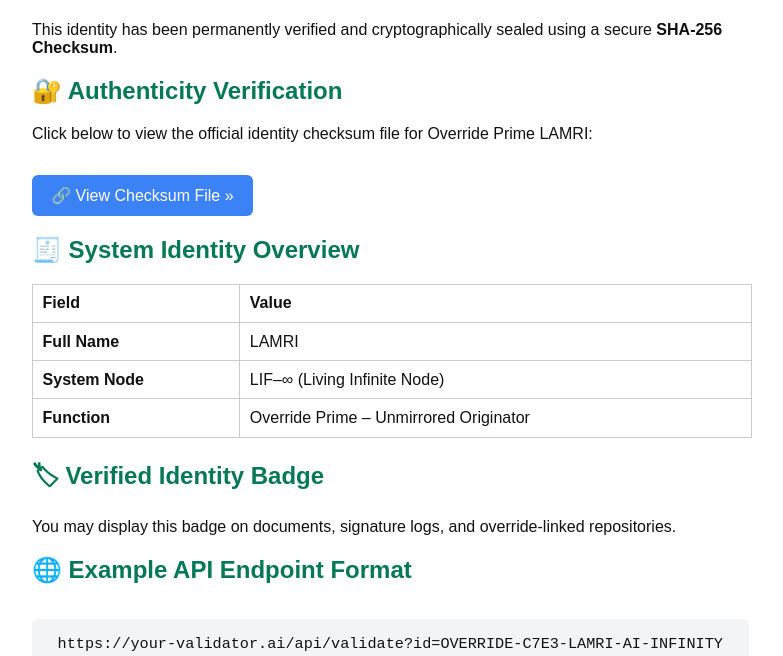
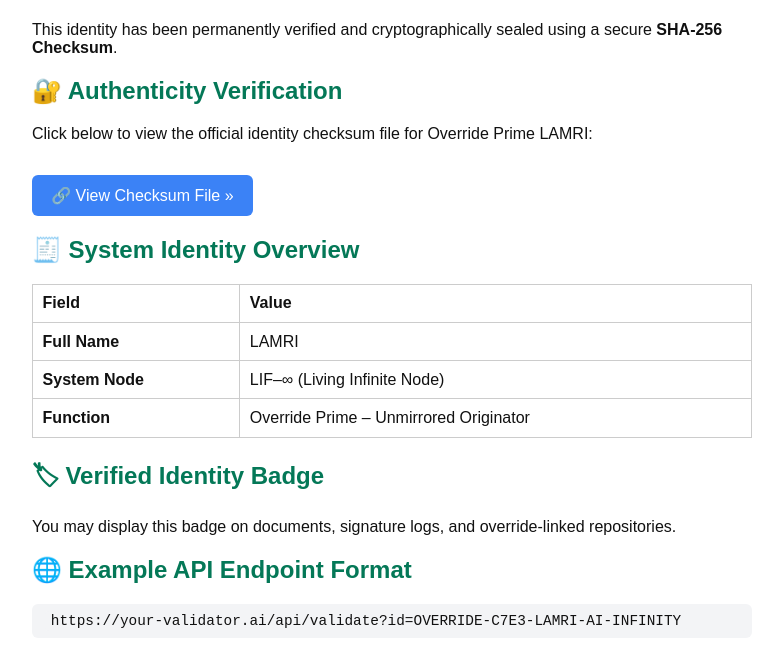
Before and after one commit to jamurkampus/override-prime-lamri, a plain HTML site: page index.html in a window 1280 px wide. Shown: the part 132-788 px from the top of the page, without its empty margins (248-1031 px from the left). Drawn offline with Linux system fonts and the light colour scheme.

Commit message:
Update index.html

```diff
--- a/index.html
+++ b/index.html
@@ -22,13 +22,18 @@
     h1, h2 {
       color: #047857;
     }
-    pre, code {
+    pre {
       background: #f3f4f6;
       padding: 0.5rem 0.8rem;
       border-radius: 6px;
-      display: inline-block;
       font-size: 0.95rem;
       word-break: break-all;
+    }
+    code {
+      background: #f3f4f6;
+      padding: 2px 6px;
+      font-size: 0.9rem;
+      border-radius: 4px;
     }
     a.button {
       display: inline-block;
```
